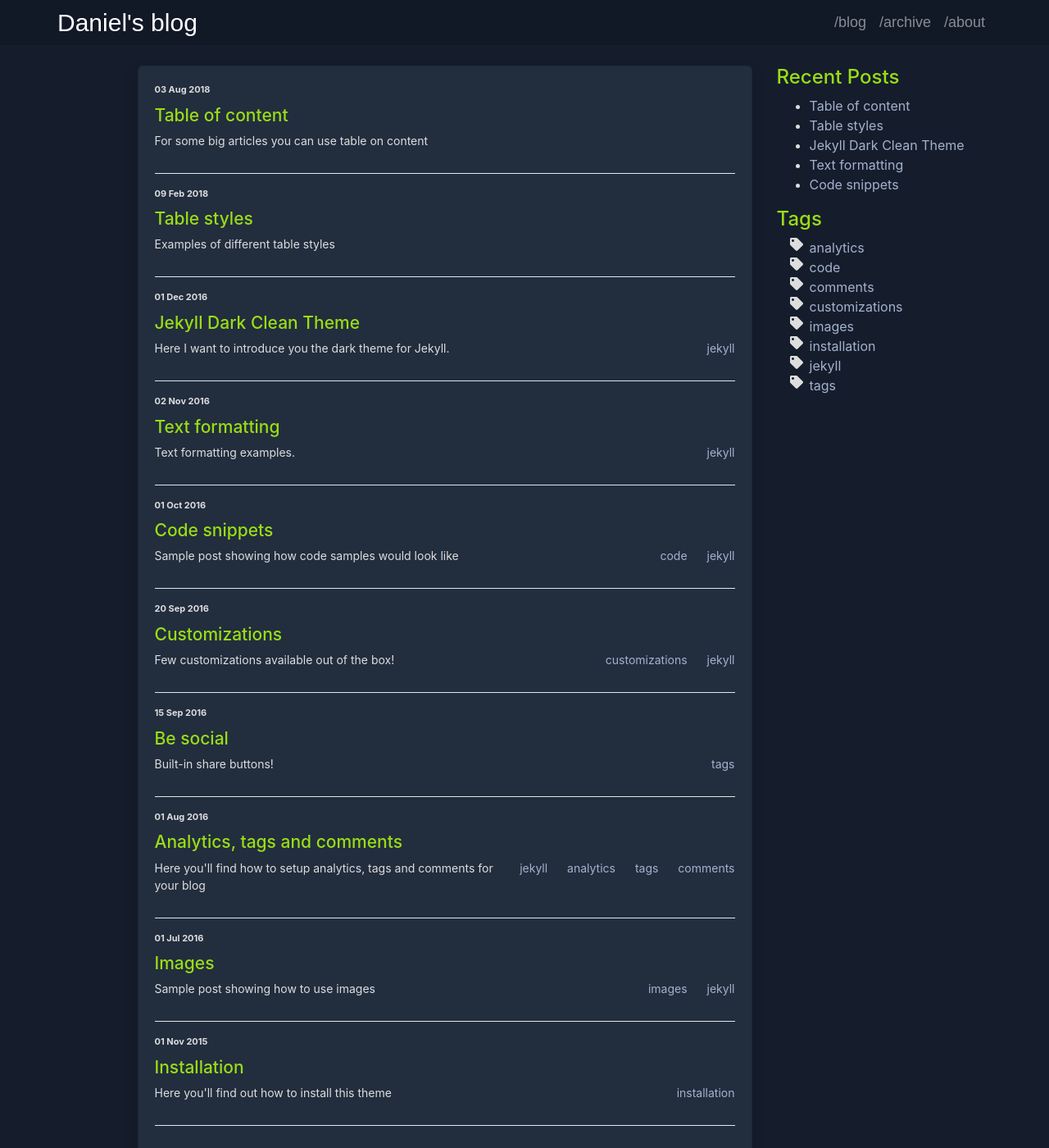
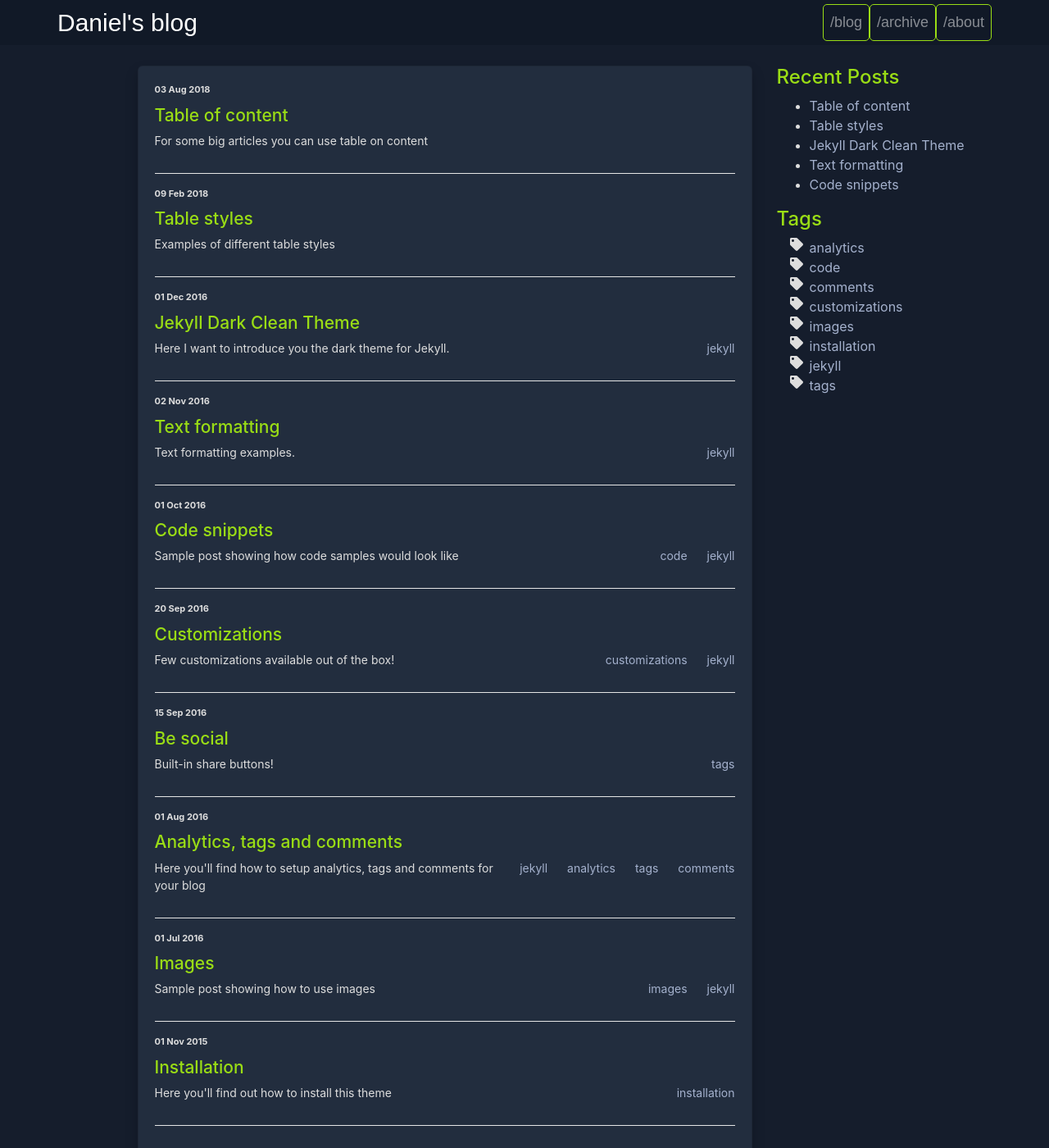
Before and after one commit to danieldavidson/danieldavidson.github.io, a Jekyll site: the page built from index.html, in a window 1280 px wide and 1400 px high. Shown: the whole window at 82% size. Built offline with Jekyll 4.4.1, drawn with Linux system fonts in a browser that asks for light colours.

Commit message:
Update theme.scss

```diff
--- a/assets/css/theme.scss
+++ b/assets/css/theme.scss
@@ -311,7 +311,7 @@ nav {
     margin: 8px 15px 8px 0;
   }
 }
-a.nav-item.nav-link:active {
+a.nav-item.nav-link {
     color: #9ADD15;
     border: 1px solid #9ADD15;
     border-radius: 5px;
```
